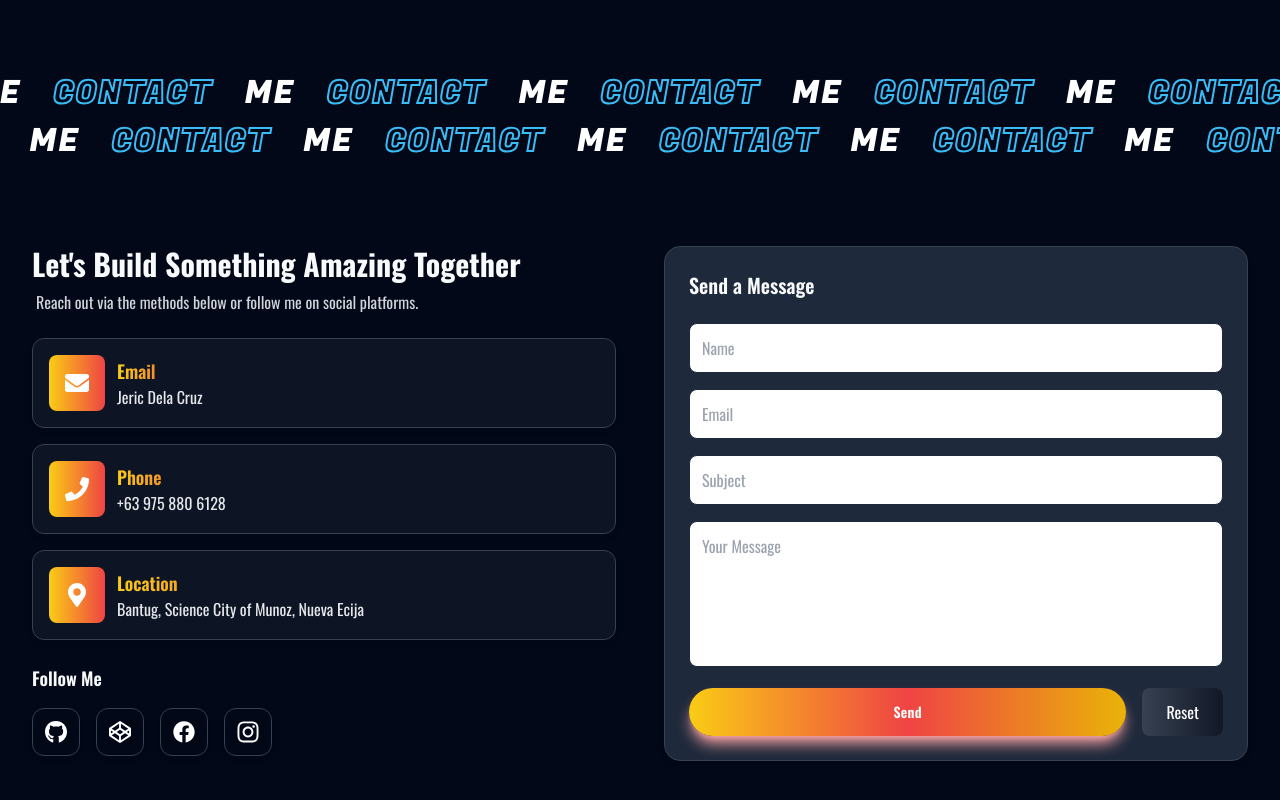
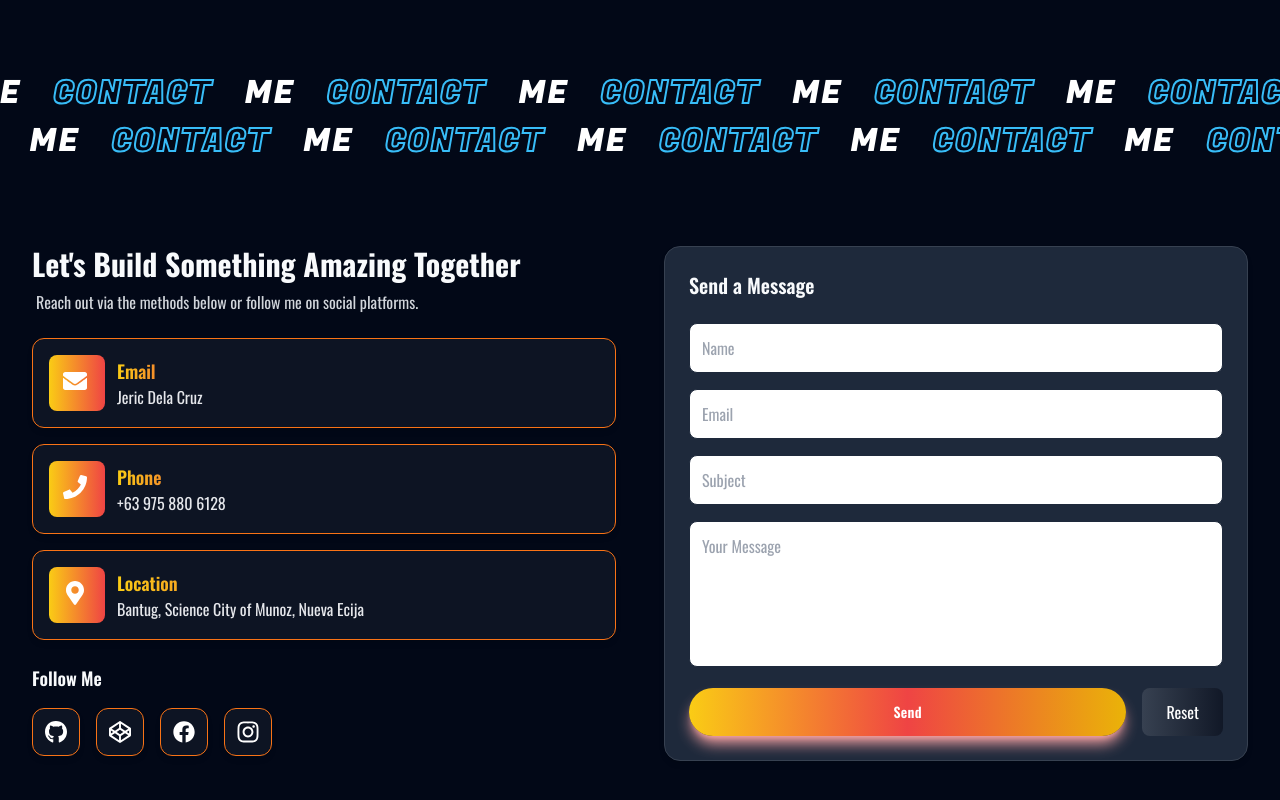
Before and after one commit to Je-ric/ReactJS-Portfolio, a React (Create React App) app: page / in a window 1280 px wide. Shown: the part 3096-3896 px from the top of the page. Built offline with nearby package versions, Linux system fonts and the light colour scheme.

Commit message:
Enhance Contact component styles: update button and link styles, improve icon presentation, and refine layout

```diff
--- a/src/components/class/Contact.js
+++ b/src/components/class/Contact.js
@@ -106,13 +106,15 @@ class Contact extends Component {
                     rel="noopener noreferrer"
                     onClick={() => this.handleClick(method.name)}
                     onDoubleClick={() => this.handleDoubleClick(method.name)}
-                    className="group flex items-center gap-3 p-4 bg-background/80 backdrop-blur-md rounded-xl border border-gray-700 hover:border-yellow-500/50 transition-all shadow-md hover:shadow-lg cursor-pointer"
+                    className="group flex items-center gap-3 p-4 bg-background/80 backdrop-blur-md rounded-xl border border-orange-500 hover:border-cyan-500 transition-all shadow-md hover:shadow-lg cursor-pointer"
                   >
                     <div className="flex-shrink-0 p-3 rounded-lg bg-gradient-to-r from-yellow-400 to-red-500 bg-opacity-20 flex items-center justify-center w-12 h-12 sm:w-14 sm:h-14 transition-transform duration-300 group-hover:translate-x-1 group-hover:-translate-y-1">
-                      {method.icon}
+                      <span className="text-white w-6 h-6 sm:w-7 sm:h-7 transition-colors duration-300 group-hover:text-cyan-400">
+                        {method.icon}
+                      </span>
                     </div>
                     <div className="flex flex-col">
-                      <h3 className="text-base sm:text-lg font-semibold bg-clip-text text-transparent bg-gradient-to-r from-yellow-400 to-red-500 group-hover:from-yellow-300 group-hover:to-red-400 transition-all">
+                      <h3 className="text-base sm:text-lg font-semibold bg-clip-text text-transparent bg-gradient-to-r from-yellow-400 to-red-500 group-hover:from-cyan-400 group-hover:to-blue-500 transition-all">
                         {method.name}
                       </h3>
                       <span className="text-gray-200 text-sm sm:text-base">{method.username}</span>
@@ -130,16 +132,19 @@ class Contact extends Component {
                     href={item.link}
                     target="_blank"
                     rel="noopener noreferrer"
-                    className="p-3 bg-background/80 backdrop-blur-md rounded-xl border border-gray-700 hover:border-yellow-500/50 shadow-md hover:shadow-lg flex items-center justify-center w-12 h-12 transition-transform duration-300 hover:translate-x-1 hover:-translate-y-1"
+                    className="group p-3 bg-background/80 backdrop-blur-md rounded-xl border border-orange-500 hover:border-cyan-500 shadow-md hover:shadow-lg flex items-center justify-center w-12 h-12 transition-all duration-300 transform hover:translate-x-1 hover:-translate-y-1"
                   >
-                    {item.icon}
+                    <div className="flex items-center justify-center w-full h-full transition-colors duration-300 group-hover:text-cyan-500">
+                      {item.icon}
+                    </div>
                   </a>
                 ))}
               </div>
+
             </div>
 
             {/* Right Column: Form */}
-            <div className="contact-form z-20 backdrop-blur-md p-6 rounded-2xl border border-gray-700 shadow-md">
+            <div className="contact-form backdrop-blur-md p-6 rounded-2xl border border-gray-700 shadow-md">
               <h3 className="text-xl font-semibold mb-6">Send a Message</h3>
               <form onSubmit={this.handleSubmit} className="space-y-4">
                 {["name", "email", "subject"].map((field) => (
@@ -177,7 +182,7 @@ class Contact extends Component {
              bg-gradient-to-r from-yellow-400 via-red-500 to-yellow-500
              shadow-lg shadow-red-300 hover:shadow-xl hover:scale-105
              active:scale-95 active:shadow-md transition-all duration-300 ease-in-out"
->
+                  >
                     {/* flex-1 py-3 rounded-lg text-white bg-gradient-to-r from-yellow-400 to-red-500 hover:from-yellow-300 hover:to-red-400 transition-all */}
 
 
```
